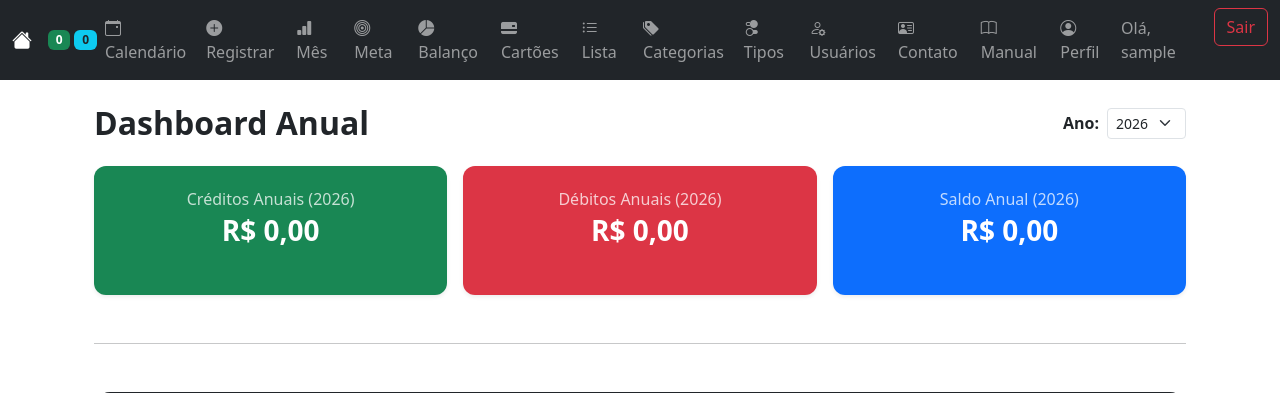
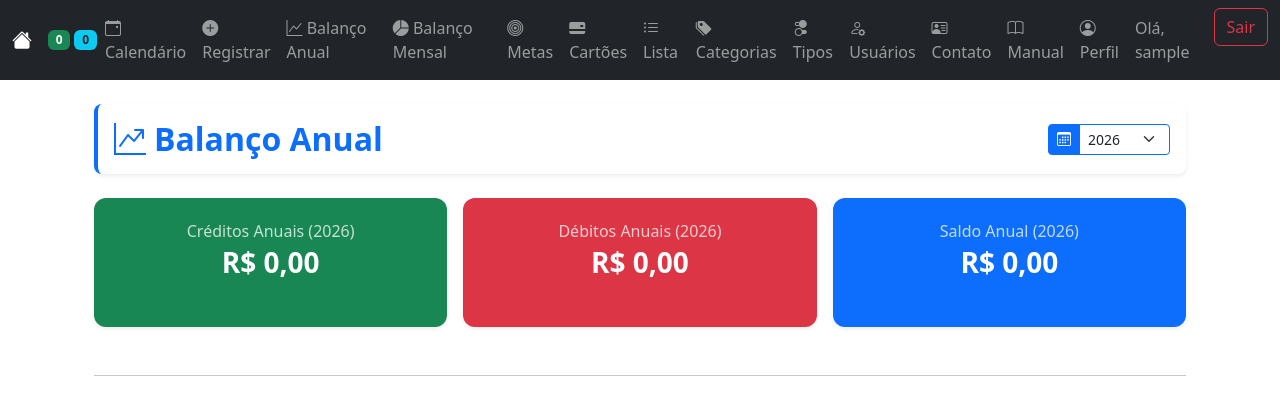
Before and after one commit to RibDevops/minhacarteira, a Django app: page /dashboard/ in a window 1280 px wide. Shown: the top 393 px of the page. Run offline with Django 5.2, Linux system fonts and the light colour scheme; the visitor is signed in with stand-in values (Sample User, id 1); data comes from the database, SQL or seed files in the repository; data that the repository does not hold is empty; parts of the project's set-up code (start-up, migrations or seed data) failed here and were passed over; some libraries are stand-ins or nearby versions.

Commit message:
Update dashboard title and navigation links to reflect annual balance
Change dashboard title from "Dashboard Anual" to "Balanço Anual" and update relevant navigation links to use "Balanço Anual" for clarity.

Replit-Commit-Author: Agent
Replit-Commit-Session-Id: 03e64d95-751d-4c80-932c-1d21efacc9b9
Replit-Commit-Checkpoint-Type: intermediate_checkpoint
Replit-Commit-Event-Id: 339584ae-370e-46c9-bd79-c11c165d97f8
Replit-Commit-Screenshot-Url: https://storage.googleapis.com/screenshot-production-us-central1/0678e424-5c81-4158-b763-c31d81813537/03e64d95-751d-4c80-932c-1d21efacc9b9/F19IqeK
Replit-Helium-Checkpoint-Created: true

```diff
--- a/cal/views/views_dashboard.py
+++ b/cal/views/views_dashboard.py
@@ -55,6 +55,7 @@ def dashboard(request):
     anos_disponiveis = range(hoje.year - 5, hoje.year + 2)
 
     return render(request, 'cal/dashboard.html', {
+        'titulo_pagina': 'Balanço Anual',
         'ano_selecionado': ano_selecionado,
         'anos_disponiveis': anos_disponiveis,
         'credito_anual': credito_anual,
--- a/templates/base.html
+++ b/templates/base.html
@@ -81,9 +81,9 @@
       <i class="bi bi-calendar-event"></i>
     </a>
 
-    <!-- Balanço mensal -->
-    <a href="{% url 'cal:transacoes_mes' %}" class="btn btn-success shadow btn-fab mb-2">
-      <span class="fab-label">Mês</span>
+    <!-- Balanço anual -->
+    <a href="{% url 'cal:dashboard' %}" class="btn btn-success shadow btn-fab mb-2">
+      <span class="fab-label">Balanço Anual</span>
       <i class="bi bi-bar-chart-line"></i>
     </a>
 
--- a/templates/cal/dashboard.html
+++ b/templates/cal/dashboard.html
@@ -3,15 +3,19 @@
 {% block content %}
 <div class="container mt-4">
     <!-- Seletor de Ano -->
-    <div class="d-flex justify-content-between align-items-center mb-4">
-        <h2 class="fw-bold mb-0">Dashboard Anual</h2>
+    <div class="d-flex justify-content-between align-items-center mb-4 p-3 bg-white rounded-3 shadow-sm border-start border-4 border-primary">
+        <h2 class="fw-bold mb-0 text-primary d-flex align-items-center gap-2">
+            <i class="bi bi-graph-up-arrow"></i> Balanço Anual
+        </h2>
         <form method="GET" class="d-flex align-items-center gap-2">
-            <label for="ano" class="fw-bold d-none d-sm-inline">Ano:</label>
-            <select name="ano" id="ano" class="form-select form-select-sm" onchange="this.form.submit()">
-                {% for a in anos_disponiveis %}
-                <option value="{{ a }}" {% if a == ano_selecionado %}selected{% endif %}>{{ a|stringformat:"d" }}</option>
-                {% endfor %}
-            </select>
+            <div class="input-group input-group-sm">
+                <span class="input-group-text bg-primary text-white border-primary"><i class="bi bi-calendar3"></i></span>
+                <select name="ano" id="ano" class="form-select border-primary" onchange="this.form.submit()">
+                    {% for a in anos_disponiveis %}
+                    <option value="{{ a }}" {% if a == ano_selecionado %}selected{% endif %}>{{ a|stringformat:"d" }}</option>
+                    {% endfor %}
+                </select>
+            </div>
         </form>
     </div>
 
--- a/templates/navbar.html
+++ b/templates/navbar.html
@@ -43,18 +43,18 @@
     </a>
   </li>
   <li class="nav-item">
-    <a class="nav-link" href="{% url 'cal:transacoes_mes' %}">
-      <i class="bi bi-bar-chart-fill"></i> Mês
+    <a class="nav-link" href="{% url 'cal:dashboard' %}">
+      <i class="bi bi-graph-up"></i> Balanço Anual
+    </a>
+  </li>
+  <li class="nav-item">
+    <a class="nav-link" href="{% url 'cal:resumo_categoria' %}">
+      <i class="bi bi-pie-chart-fill"></i> Balanço Mensal
     </a>
   </li>
   <li class="nav-item">
     <a class="nav-link" href="{% url 'cal:metas_categoria' %}">
-      <i class="bi bi-bullseye"></i> Meta
-    </a>
-  </li>
-  <li class="nav-item">
-    <a class="nav-link" href="{% url 'cal:resumo_categoria' %}">
-      <i class="bi bi-pie-chart-fill"></i> Balanço
+      <i class="bi bi-bullseye"></i> Metas
     </a>
   </li>
   <li class="nav-item">
@@ -62,9 +62,9 @@
       <i class="bi bi-credit-card-2-back-fill"></i> Cartões
     </a>
   </li>
-<li class="nav-item">
+  <li class="nav-item">
     <a class="nav-link" href="{% url 'cal:listar_transacoes' %}"><i class="bi bi-list-ul"></i> Lista</a>
-</li>
+  </li>
   <li class="nav-item">
     <a class="nav-link" href="{% url 'cal:categorias' %}"><i class="bi bi-tags-fill"></i> Categorias</a>
   </li>
```
Also changed, not shown: attached_assets/image_1768653798862.png (added).
